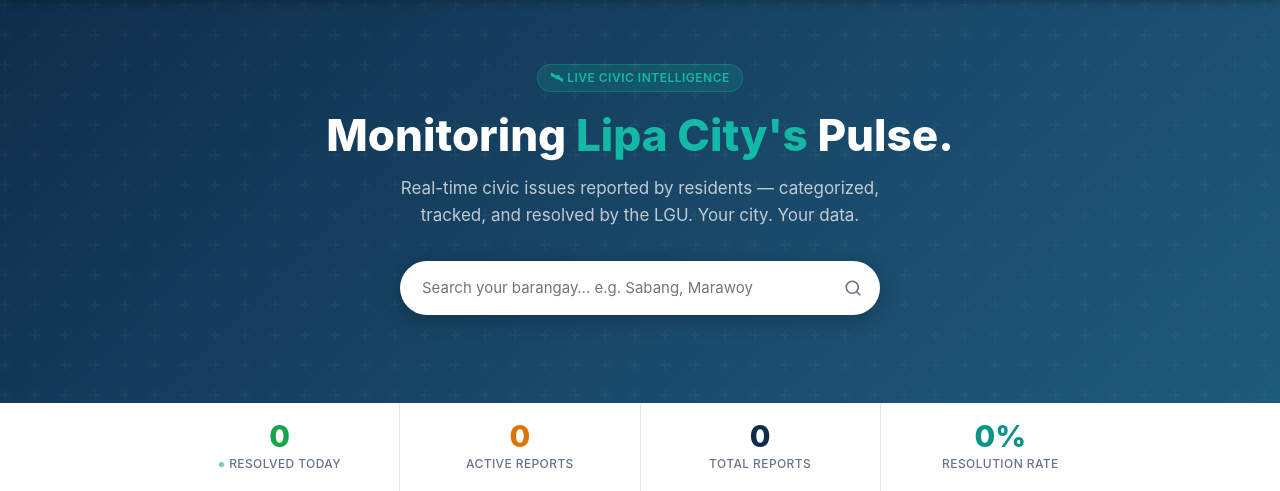
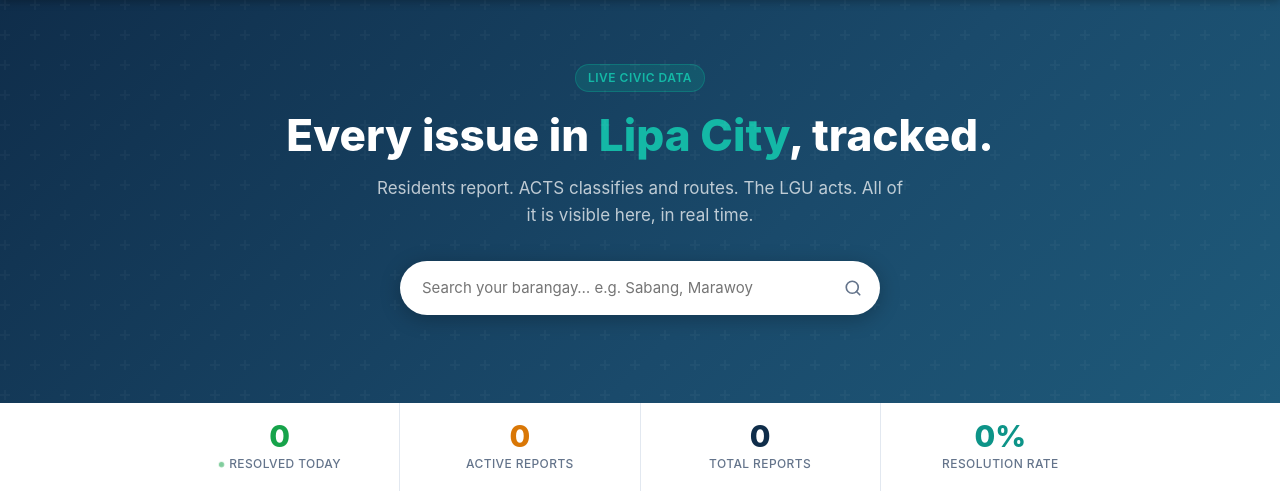
Before and after one commit to r1tsuuu/AI-Civic-Triage-System, a Django app: page / in a window 1280 px wide. Shown: the part 54-545 px from the top of the page. Run offline with Django 4.2, Linux system fonts and the light colour scheme; data that the repository does not hold is empty.

Commit message:
ui clean up

```diff
--- a/acts/apps/dashboard/reports.py
+++ b/acts/apps/dashboard/reports.py
@@ -392,7 +392,7 @@ class OverrideReportView(View):
             label = ', '.join(changes_made)
             messages.success(
                 request,
-                f"✓ Report updated: {label} corrected. Marked as ground-truth.",
+                f"Report updated: {label} corrected and marked as ground-truth.",
                 extra_tags='mock-resolve',
             )
         else:
--- a/acts/apps/dashboard/templates/dashboard/list_view.html
+++ b/acts/apps/dashboard/templates/dashboard/list_view.html
@@ -125,9 +125,9 @@
             <div class="aq-right">
                 {# Time elapsed — red if stale (unassigned > 4h) #}
                 <span class="aq-time{% if report.is_stale %} aq-time--stale{% endif %}"
-                      title="{% if report.is_stale %}⚠ Unassigned for over 4 hours{% endif %}">
+                      title="{% if report.is_stale %}Unassigned for over 4 hours{% endif %}">
                     <i class="bi bi-clock{% if report.is_stale %}-fill{% endif %}"></i>
-                    {{ report.time_elapsed }}{% if report.is_stale %} ⚠{% endif %}
+                    {{ report.time_elapsed }}{% if report.is_stale %} !{% endif %}
                 </span>
 
                 {# Urgency score — dominant number #}
--- a/acts/apps/dashboard/templates/dashboard/report_detail.html
+++ b/acts/apps/dashboard/templates/dashboard/report_detail.html
@@ -12,7 +12,7 @@
 
     {% if report.status == 'for_review' %}
     <div class="alert alert-warning border-warning d-flex align-items-start gap-3 mb-4" role="alert">
-        <span style="font-size:1.4rem;">⚠️</span>
+        <i class="bi bi-exclamation-triangle-fill fs-4 text-warning"></i>
         <div>
             <strong>Human Review Required</strong> — The AI classifier returned a confidence of
             <strong>{{ report.confidence_pct|floatformat:0 }}%</strong>, below the
@@ -30,7 +30,7 @@
         </div>
         <div class="col-md-4 text-end">
             <span class="badge" id="status-badge">
-                {% if report.current_status == 'for_review' %}⚠ FOR REVIEW{% else %}{{ report.current_status|upper }}{% endif %}
+                {% if report.current_status == 'for_review' %}FOR REVIEW{% else %}{{ report.current_status|upper }}{% endif %}
             </span>
         </div>
     </div>
--- a/acts/apps/dashboard/templates/dashboard/stats.html
+++ b/acts/apps/dashboard/templates/dashboard/stats.html
@@ -20,8 +20,7 @@
             <div>
                 <div class="impact-title">Executive Impact Summary</div>
                 <div class="impact-subtitle">
-                    Quantified performance data for budget allocation and resource planning
-                    during disasters and civic emergencies.
+                    Performance data for resource planning and budget decisions.
                 </div>
             </div>
         </div>
@@ -97,7 +96,7 @@
             </div>
             <div class="impact-card-badge">
                 <i class="bi bi-graph-up me-1"></i>
-                Government response effectiveness
+                Percentage of reports closed
             </div>
         </div>
 
--- a/acts/templates/portal/index.html
+++ b/acts/templates/portal/index.html
@@ -394,9 +394,9 @@
 
 <!-- Hero -->
 <section class="hero">
-    <div class="hero-badge">🛰 Live Civic Intelligence</div>
-    <h1>Monitoring <span>Lipa City's</span> Pulse.</h1>
-    <p>Real-time civic issues reported by residents — categorized, tracked, and resolved by the LGU. Your city. Your data.</p>
+    <div class="hero-badge">Live Civic Data</div>
+    <h1>Every issue in <span>Lipa City</span>, tracked.</h1>
+    <p>Residents report. ACTS classifies and routes. The LGU acts. All of it is visible here, in real time.</p>
 
     <!-- Search bar -->
     <div class="search-wrap">
@@ -443,7 +443,7 @@
     <div class="card-panel">
         <div class="card-header">
             <div>
-                <div class="card-title">📍 Civic Issues Map — Lipa City</div>
+                <div class="card-title">Civic Issues Map — Lipa City</div>
                 <div class="card-subtitle" id="map-subtitle">Loading reports…</div>
             </div>
             <button id="clear-search-btn" onclick="clearSearch()"
@@ -479,14 +479,14 @@
 
         <!-- What is ACTS -->
         <div class="info-card">
-            <h3>🤖 Powered by ACTS</h3>
-            <p>The AI Civic Triage System automatically classifies, prioritizes, and routes civic reports to the right LGU department — so nothing gets lost.</p>
+            <h3>Powered by ACTS</h3>
+            <p>ACTS classifies, prioritizes, and routes each report to the right department. Reports don't fall through the cracks.</p>
         </div>
 
         <!-- How to report -->
         <div class="card-panel">
             <div class="card-header">
-                <div class="card-title">📢 How to Report an Issue</div>
+                <div class="card-title">How to Report</div>
             </div>
             <div style="padding:12px 20px 16px;font-size:13px;color:var(--acts-muted);line-height:1.7;">
                 <p style="margin:0 0 8px;">Post on the <strong>Lipa City LGU Facebook page</strong> or use the link below. Your report is automatically processed and sent to the right department.</p>
@@ -583,7 +583,7 @@ function buildMarkers(features) {
               '<span style="display:inline-block;background:' + statusBadgeColor + ';color:white;border-radius:10px;padding:1px 8px;font-size:11px;font-weight:600;">' +
               escHtml(p.status_label) + '</span>' +
             '</div>' +
-            '<div style="font-size:12px;color:#64748b;margin-top:4px;">📍 ' + escHtml(p.barangay) + '</div>' +
+            '<div style="font-size:12px;color:#64748b;margin-top:4px;">' + escHtml(p.barangay) + '</div>' +
             '</div>',
             { maxWidth: 220 }
         );
@@ -746,7 +746,7 @@ function loadRecent() {
                         '<span class="rc-cat-badge" style="background:' + catBg + '">' + escHtml(r.category_label) + '</span>' +
                         '<span class="rc-status ' + statusClass + '">' + escHtml(r.status_label) + '</span>' +
                     '</div>' +
-                    '<div class="rc-location">📍 ' + escHtml(r.barangay) + '</div>' +
+                    '<div class="rc-location">' + escHtml(r.barangay) + '</div>' +
                     '<div class="rc-meta">' +
                         '<span class="rc-urgency ' + escHtml(r.urgency_tier) + '">' + escHtml(r.urgency_label) + '</span>' +
                         '<span>' + timeAgo(r.created_at_iso) + '</span>' +
```
Also changed, not shown: acts/apps/mock_fb/templates/mock_fb/feed.html (+5 -6 lines), 1 other file.
